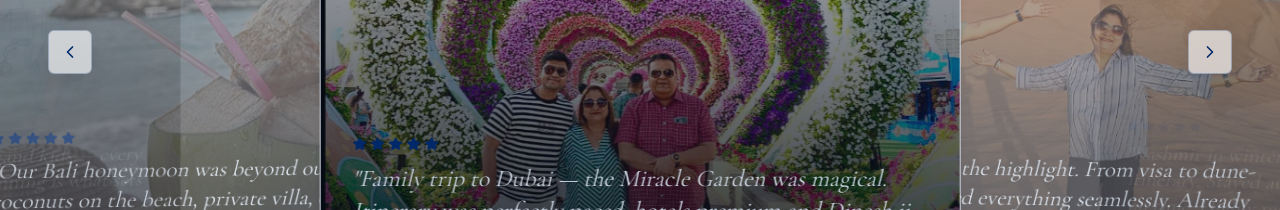
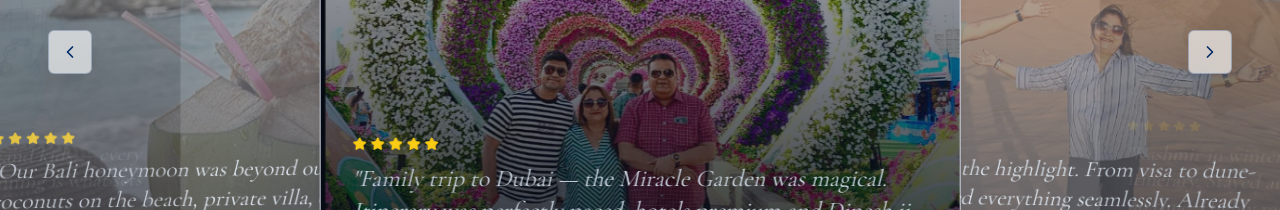
Before and after one commit to SleeperYash/jaintoursonline, a React (Vite) app: page /reviews in a window 1280 px wide. Shown: the part 1440-1650 px from the top of the page. Built offline with nearby package versions, Linux system fonts and the light colour scheme; no server answers; the database is empty; the HTML template or start-up script is replaced by a standard one.

Commit message:
Changes
Co-authored-by: SleeperYash <282939969+SleeperYash@users.noreply.github.com>

```diff
--- a/src/components/site/TestimonialCarousel.tsx
+++ b/src/components/site/TestimonialCarousel.tsx
@@ -33,7 +33,7 @@ const TestimonialCarousel = () => {
             }`}
             aria-hidden={idx !== i}
           >
-            <div className="flex gap-1 text-gold mb-6">
+            <div className="flex gap-1 text-rating-star mb-6">
               {Array.from({ length: r.rating }).map((_, k) => (
                 <Star key={k} className="w-4 h-4 fill-current" />
               ))}
--- a/src/components/site/home/ReviewsCardStack.tsx
+++ b/src/components/site/home/ReviewsCardStack.tsx
@@ -136,7 +136,7 @@ const ReviewsCardStack = () => {
                   <div className="absolute inset-x-0 bottom-0 p-6 md:p-8">
                     <div className="flex gap-1 mb-3">
                       {Array.from({ length: r.rating }).map((_, k) => (
-                        <Star key={k} className="w-3.5 h-3.5 fill-gold text-gold" />
+                        <Star key={k} className="w-3.5 h-3.5 fill-rating-star text-rating-star" />
                       ))}
                     </div>
                     <blockquote className="font-serif text-lg md:text-xl lg:text-2xl text-foreground leading-snug italic text-slate-300">
--- a/src/components/site/home/ReviewsSlider.tsx
+++ b/src/components/site/home/ReviewsSlider.tsx
@@ -50,7 +50,7 @@ const ReviewsSlider = () => {
               >
                 <div className="flex items-center gap-1.5 mb-5">
                   {Array.from({ length: r.rating }).map((_, k) => (
-                    <Star key={k} className="w-4 h-4 fill-gold text-gold" />
+                    <Star key={k} className="w-4 h-4 fill-rating-star text-rating-star" />
                   ))}
                 </div>
                 <p className="font-serif text-xl md:text-2xl text-foreground/95 leading-relaxed italic">
```
